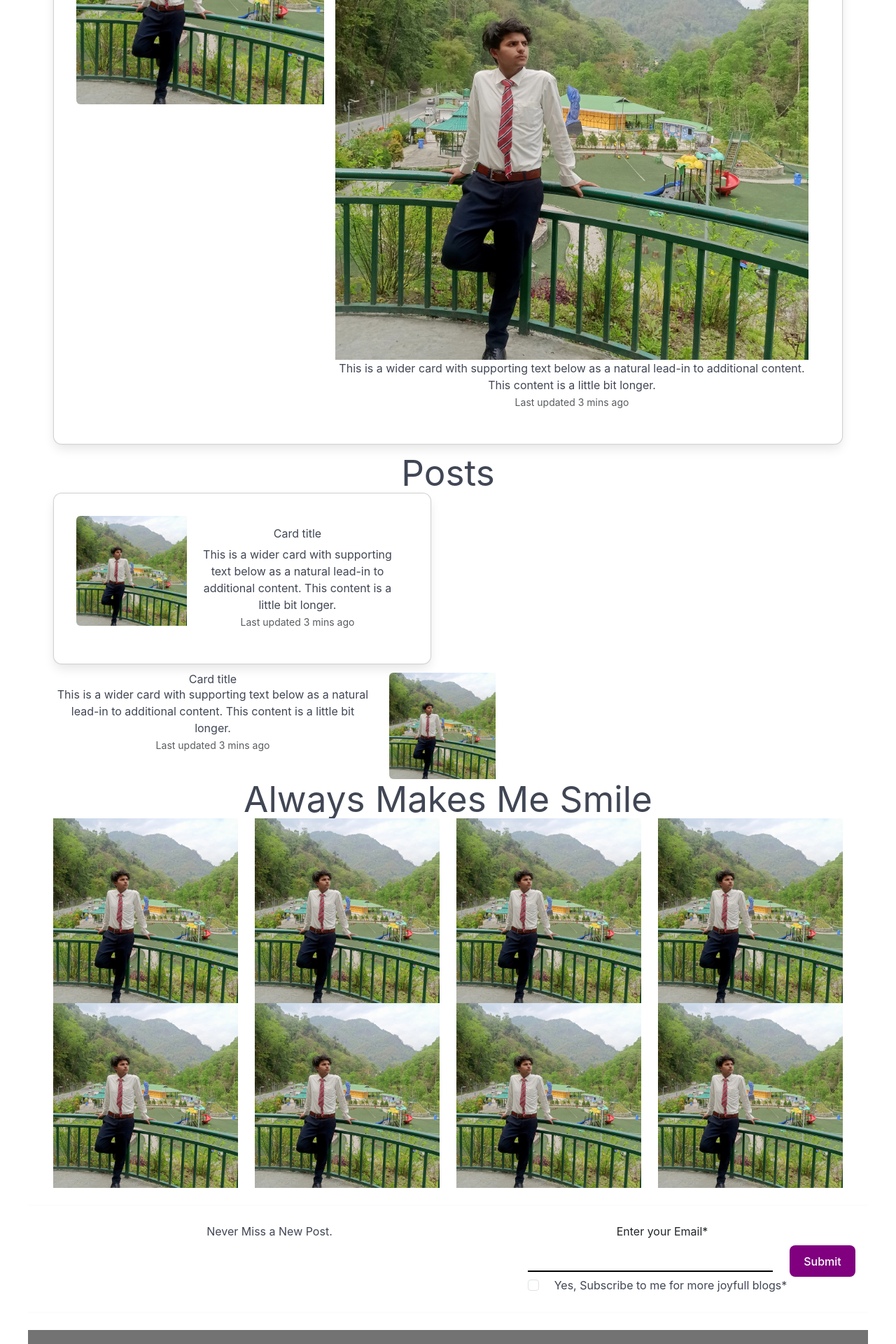
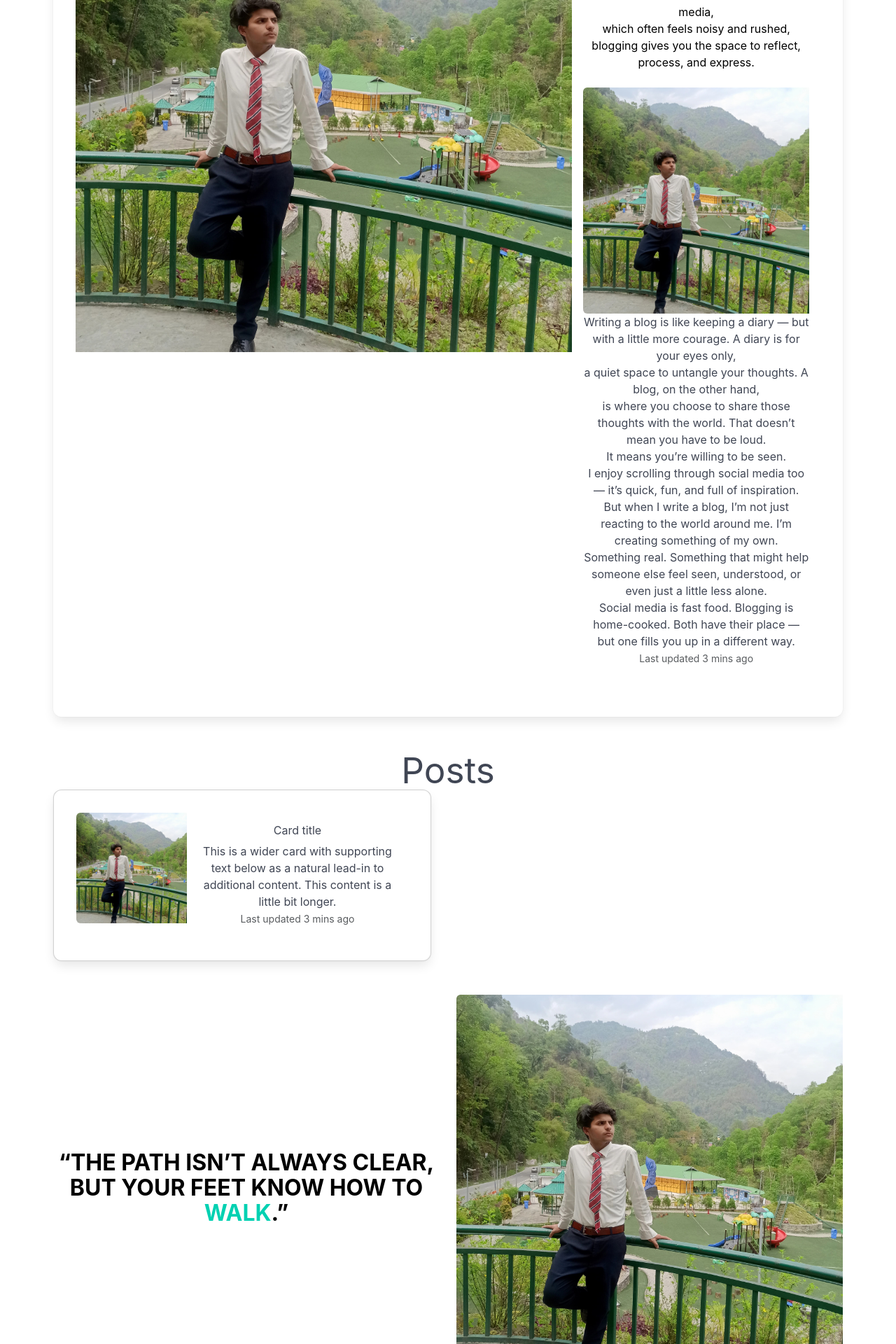
Before and after one commit to Abashansari/Blog-App, a React (Vite) app: page / in a window 1280 px wide. Shown: the part 560-2480 px from the top of the page at 70% size. Built offline with nearby package versions, Linux system fonts and the light colour scheme.

Commit message:
update structure

```diff
--- a/src/components/Home.jsx
+++ b/src/components/Home.jsx
@@ -5,17 +5,40 @@ export default function Home() {
   return (
     <><div>This is Home page</div>
       {/* intro part */}
-    <div className='container'>
-    <div className="card mb-3" style={{Width: "100%"}}>
-  <div className="row g-0">
+      <div className='container' >
+        <div className="card mb-3" style={{ backgroundColor: 'white', border: 'none' }}>
+          <div className="row g-0 mb-5">
+            <div className="col-md-8">
+              <img src={abash} alt="..." />
+            </div>
+
             <div className="col-md-4">
-      <img src={abash} className="img-fluid rounded-start" alt="..."/>
-    </div>
-    <div className="col-md-8">
               <div className="card-body">
-        <h5 className="card-title">My thoughts...</h5>
-        <img src={abash} alt='abash' />
-        <p className="card-text">This is a wider card with supporting text below as a natural lead-in to additional content. This content is a little bit longer.</p>
+                <h5 className="card-title mb-3cmt-5 mt-6" style={{ color: 'black' }}>My thoughts...</h5>
+
+                <p className="card-text mb-5" style={{ color: 'black' }}>    In a world full of likes, shares, and stories that disappear in 24 hours,<br />
+                  writing a blog feels like pressing pause. It’s not just content — it’s your thoughts, documented with intention. Unlike social media,<br />
+                  which often feels noisy and rushed, blogging gives you the space to reflect, process, and express.</p>
+
+                <img src={abash} alt='abash' className="img-fluid rounded-start" />
+
+                <p className="card-text">
+                  Writing a blog is like keeping a diary — but with a little more courage. A diary is for your eyes only,<br />
+                  a quiet space to untangle your thoughts. A blog, on the other hand,<br />
+                  is where you choose to share those thoughts with the world. That doesn’t mean you have to be loud.<br />
+                  It means you’re willing to be seen.
+                </p>
+
+                <p className='card-text'>
+                  I enjoy scrolling through social media too — it’s quick, fun, and full of inspiration.<br />
+                  But when I write a blog, I’m not just reacting to the world around me. I’m creating something of my own.<br />
+                  Something real. Something that might help someone else feel seen, understood, or even just a little less alone.
+                </p>
+                <p className='card-text'>
+                  Social media is fast food. Blogging is home-cooked. Both have their place — but one fills you up in a different way.
+                </p>
+
+
                 <p className="card-text"><small className="text-body-secondary">Last updated 3 mins ago</small></p>
               </div>
             </div>
@@ -24,9 +47,9 @@ export default function Home() {
       </div>
 
       {/* body parts */}
-    <div className='container'>
+      <div className='container mt-6'>
         <h1>Posts</h1>
-    <div className="card mb-3" style={{maxWidth: "540px"}}>
+        <div className="card mb-3" style={{ maxWidth: "540px" }}>
           <div className="row g-0">
             <div className="col-md-4">
               <img src={abash} className="img-fluid rounded-start" alt="..." />
@@ -43,77 +66,75 @@ export default function Home() {
       </div>
 
       {/* body parts 2*/}
-    <div className='container'>
+      <div className='container mt-6'>
         <div className='row'>
-      <div className='col-md-5'>
-      <div className="card-body">
-        <h5 className="card-title">Card title</h5>
-        <p className="card-text">This is a wider card with supporting text below as a natural lead-in to additional content. This content is a little bit longer.</p>
-        <p className="card-text"><small className="text-body-secondary">Last updated 3 mins ago</small></p>
+          <div className='col-md-6 d-flex align-items-center justify-content-center'>
+            <div className="card-body" style={{ textAlign: 'center' }}>
+              <h5 className="card-title title is-3 has-text-weight-bold is-uppercase text-black">
+                “The path isn’t always clear, but your feet know how to
+                <span className="has-text-primary"> walk</span>.”
+              </h5>
             </div>
           </div>
-      <div className='col-md-5'>
-      <div className="col-md-4">
+          <div className='col-md-6'>
             <img src={abash} className="img-fluid rounded-start" alt="..." />
           </div>
         </div>
       </div>
-    </div>
+
 
       {/* body parts 3*/}
-    <div className='container'>
+      <div className='container mt-6'>
         <h1>Always Makes Me Smile</h1>
-    <div className='row'>
+        <div className='row mt-4'>
           <div className='col-md-3'>
-
-  <img src={abash} alt='abash'/>
-  <img src={abash} alt='abash'/>
+            <img src={abash} alt='abash' className="img-fluid mb-3" />
+            <img src={abash} alt='abash' className="img-fluid mb-3" />
           </div>
           <div className='col-md-3'>
-   <img src={abash} alt='abash'/>
-   <img src={abash} alt='abash'/>
+            <img src={abash} alt='abash' className="img-fluid mb-3" />
+            <img src={abash} alt='abash' className="img-fluid mb-3" />
           </div>
           <div className='col-md-3'>
-   <img src={abash} alt='abash'/>
-   <img src={abash} alt='abash'/>
+            <img src={abash} alt='abash' className="img-fluid mb-3" />
+            <img src={abash} alt='abash' className="img-fluid mb-3" />
           </div>
           <div className='col-md-3'>
-   <img src={abash} alt='abash'/>
-   <img src={abash} alt='abash'/>
+            <img src={abash} alt='abash' className="img-fluid mb-3" />
+            <img src={abash} alt='abash' className="img-fluid mb-3" />
           </div>
-
         </div>
       </div>
 
+
       {/* body parts 4*/}
-   <div className='conteiner'>
+      <div className='conteiner '>
         <hr />
         <div className='row'>
-      <div className='col-md-7'>
+          <div className='col-md-7 title is-3 has-text-weight-bold is-uppercase text-black d-flex align-items-center justify-content-center' style={{ textAlign: 'center' }}>
             Never Miss a New Post.
           </div>
           <div className='col-md-4'>
             <div className="col-12">
-                <label htmlFor="email" className="form-label text-dark">Enter your Email*</label>
-                <div className='row'>
-                  <div className='col-md-11'>
-                  <input type="email" id="email" className="underline-input-Home " />
+
+              <label htmlFor="email" className="form-label text-dark fw-bold mb-2">
+                Enter your Email*
+              </label>
+
+              <div className='row g-2 align-items-center'>
+                <div className='col-9'>
+                  <input type="email" id="email" className="form-control border-dark shadow-sm" placeholder="you@example.com" />
                 </div>
-                  <div className='col-md-1'>
-                  <button type='submit' style={{background:'purple',color:'white'}}>Submit</button>
+                <div className='col-3'>
+                  <button type='submit' className='btn box-button' style={{ background: 'purple', color: 'white' }}>Subscribe</button>
                 </div>
               </div>
 
-              </div>
-
-        {/* checkbox */}
-      <div className="form-check">
-      <input className="form-check-input" type="checkbox" value="" id="invalidCheck" required />
-      <label className="form-check-label" htmlFor="invalidCheck">
-        Yes, Subscribe to me for more joyfull blogs*
+              <div className="form-check mt-2">
+                <input className="form-check-input border-black" type="checkbox" id="invalidCheck" required />
+                <label className="form-check-label text-dark" htmlFor="invalidCheck">
+                  Yes, subscribe me for more joyful blogs*
                 </label>
-      <div className="invalid-feedback">
-        You must agree before submitting.
               </div>
             </div>
           </div>
```
Lines whose indentation alone changed are shown as unchanged.
